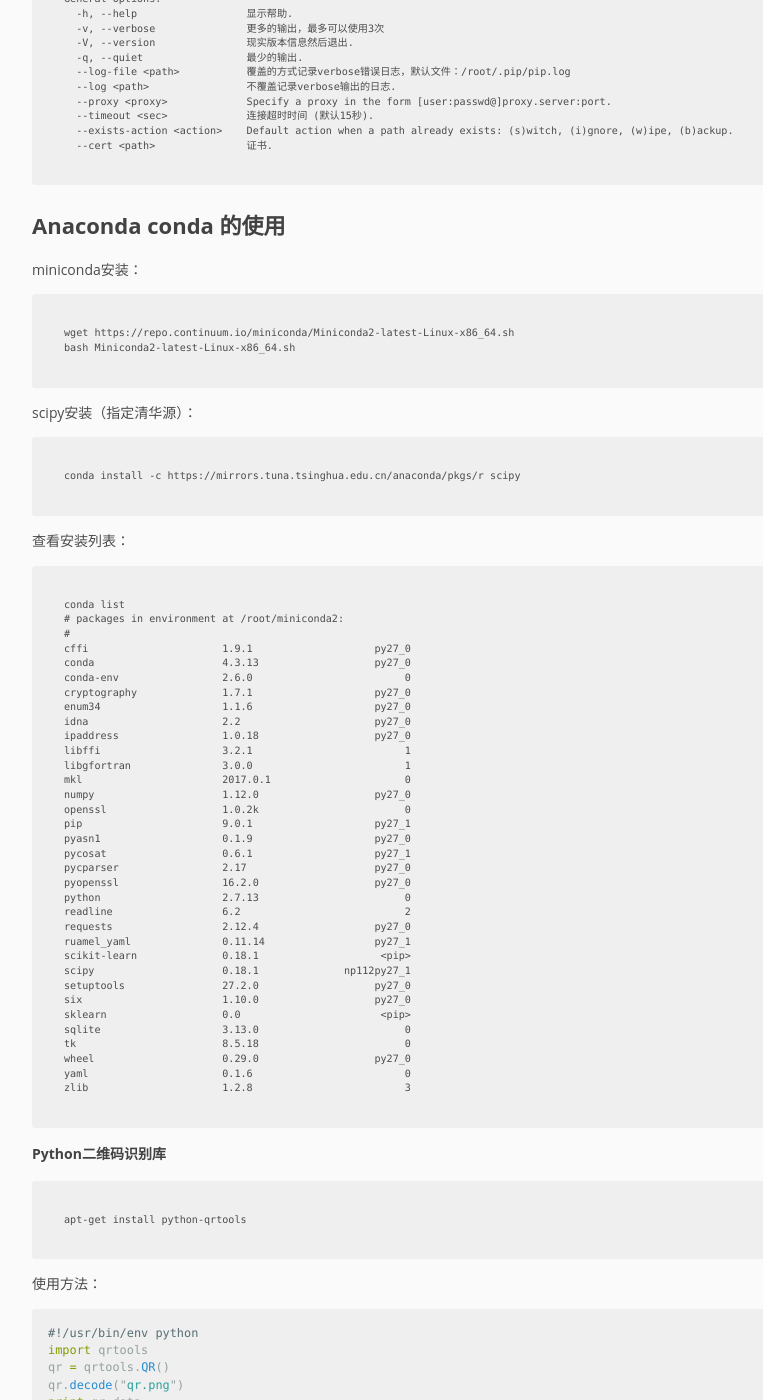
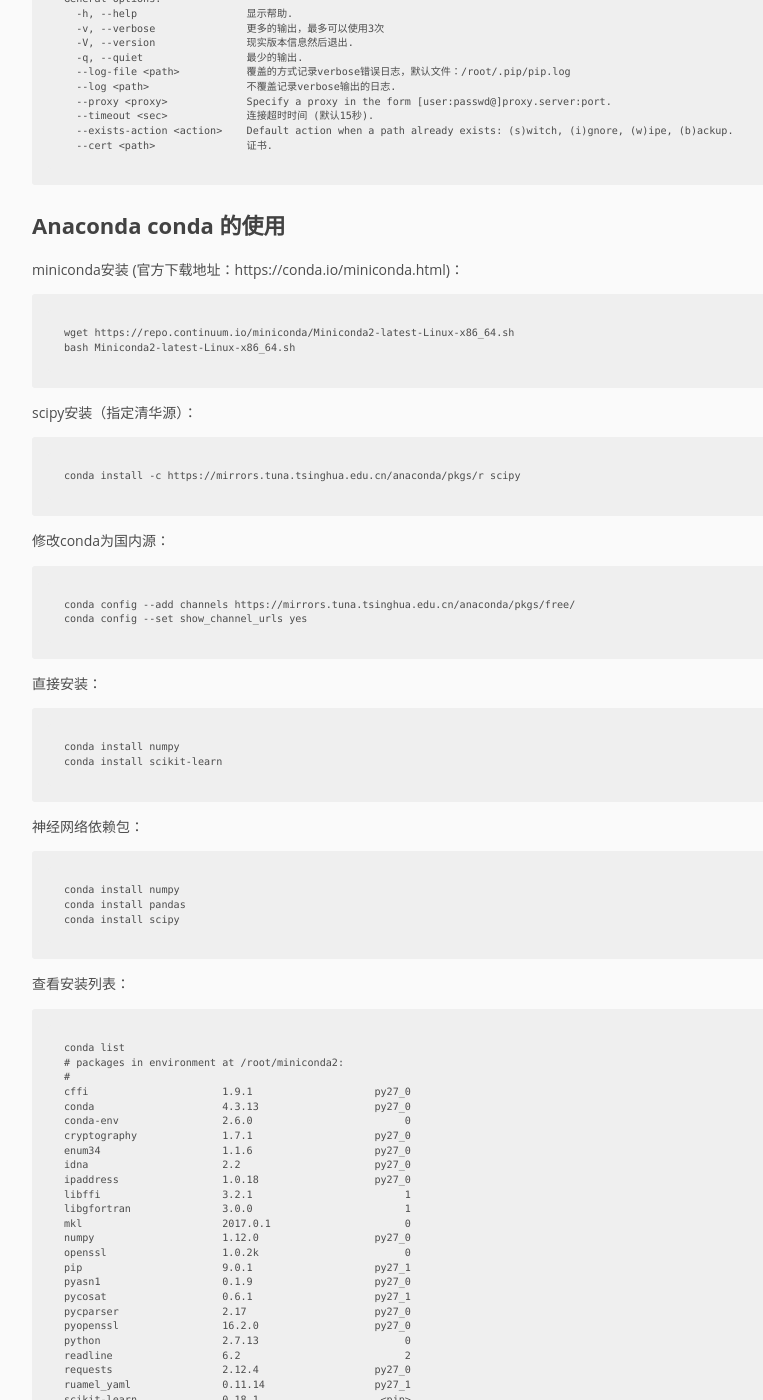
Before and after one commit to pingmalu/pingmalu.github.io, a Jekyll site: the page built from _posts/2016-05-25-Python日常笔记.md, in a window 1280 px wide and 1400 px high, scrolled down 2039 px. Shown: the whole window, without its empty margins (168-931 px from the left). Built offline with Jekyll 4.4.1, drawn with Linux system fonts in a browser that asks for light colours; nearby versions of some CDN libraries.

Commit message:
'update'

```diff
--- a/_posts/2016-05-25-Python日常笔记.md
+++ b/_posts/2016-05-25-Python日常笔记.md
@@ -93,7 +93,7 @@
 
 # Anaconda conda 的使用
 
-miniconda安装：
+miniconda安装 (官方下载地址：https://conda.io/miniconda.html)：
 
 	wget https://repo.continuum.io/miniconda/Miniconda2-latest-Linux-x86_64.sh
 	bash Miniconda2-latest-Linux-x86_64.sh
@@ -101,6 +101,22 @@
 scipy安装（指定清华源）：
 
 	conda install -c https://mirrors.tuna.tsinghua.edu.cn/anaconda/pkgs/r scipy
+
+修改conda为国内源：
+
+	conda config --add channels https://mirrors.tuna.tsinghua.edu.cn/anaconda/pkgs/free/
+	conda config --set show_channel_urls yes
+
+直接安装：
+
+	conda install numpy
+	conda install scikit-learn
+
+神经网络依赖包：
+
+	conda install numpy
+	conda install pandas
+	conda install scipy
 
 查看安装列表：
 
```
